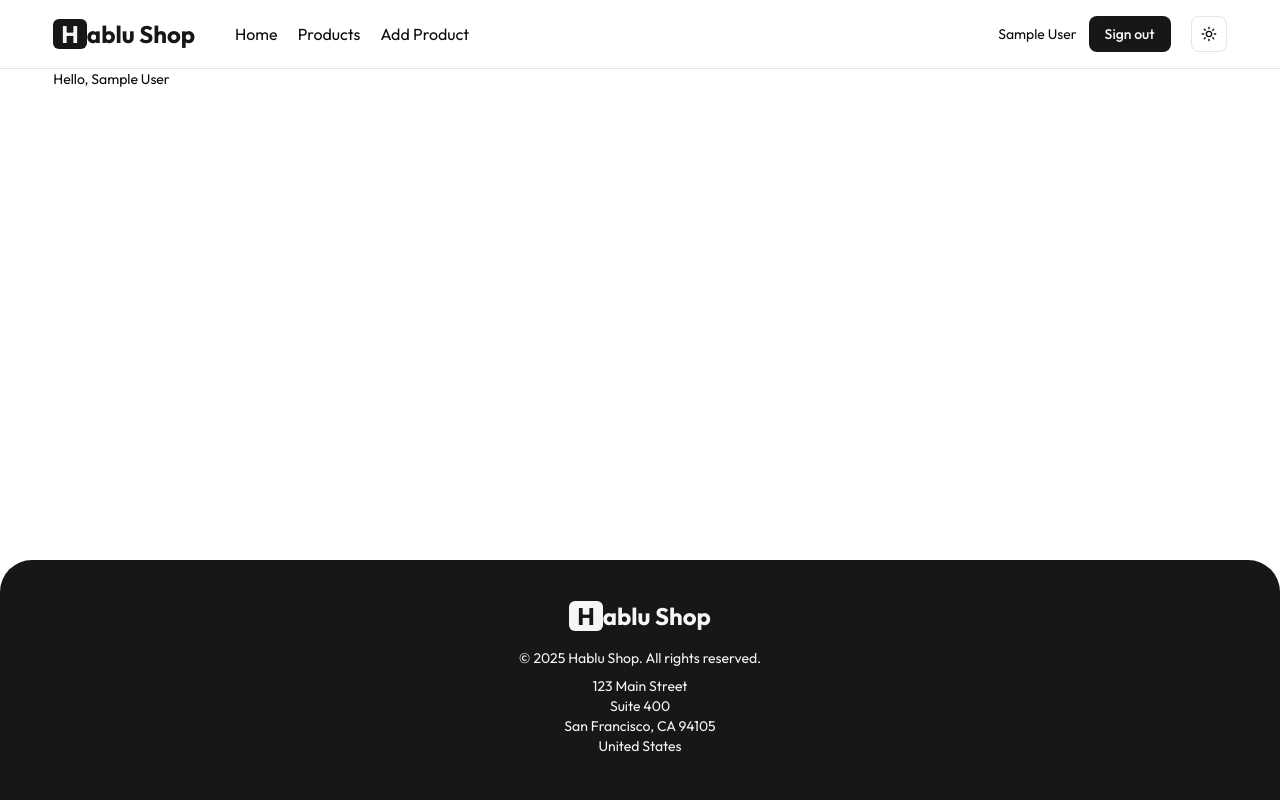
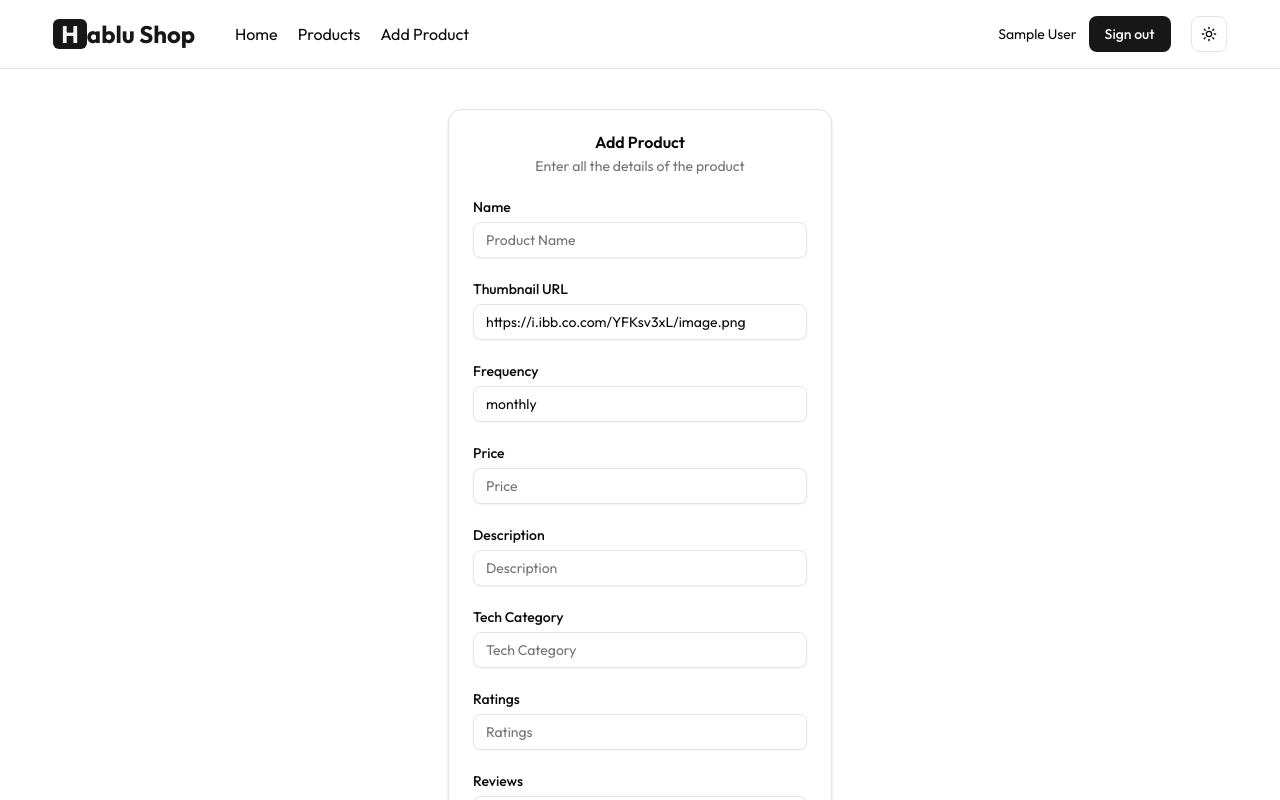
Before and after one commit to 0xKafi/Hablu-Shop, a Next.js app: page /dashboard/add-product in a window 1280 px wide. Shown: the top 800 px of the page. Built offline with nearby package versions, Linux system fonts and the light colour scheme; no server answers; sample sign-in values are in the browser's storage.

Commit message:
add product form handled

```diff
--- a/next.config.ts
+++ b/next.config.ts
@@ -8,6 +8,11 @@ const nextConfig: NextConfig = {
         hostname: 'i.ibb.co',
         pathname: '/**',
       },
+            {
+        protocol: 'https',
+        hostname: 'i.ibb.co.com',
+        pathname: '/**',
+      },
     ],
   },
 };
--- a/package.json
+++ b/package.json
@@ -10,6 +10,7 @@
   },
   "dependencies": {
     "@radix-ui/react-dropdown-menu": "^2.1.16",
+    "@radix-ui/react-label": "^2.1.7",
     "@radix-ui/react-slot": "^1.2.3",
     "class-variance-authority": "^0.7.1",
     "clsx": "^2.1.1",
--- a/src/app/dashboard/add-product/page.tsx
+++ b/src/app/dashboard/add-product/page.tsx
@@ -1,6 +1,8 @@
 import { getServerSession } from "next-auth/next"
 import { redirect } from "next/navigation"
 import { authOptions } from "@/lib/auth"
+import Form from "@/components/Form"
+
 
 export default async function AddProductPage() {
   const session = await getServerSession(authOptions)
@@ -10,8 +12,8 @@ export default async function AddProductPage() {
   }
 
   return (
-    <div className="flex items-center space-x-3">
-      <p className="text-sm">Hello, {session.user?.name}</p>
+    <div className="flex justify-center mb-24 mt-10">
+      <Form></Form>
     </div>
   )
 }
--- a/src/app/products/[id]/page.tsx
+++ b/src/app/products/[id]/page.tsx
@@ -25,7 +25,7 @@ interface Product {
 const Page = async({ params }: PageProps) => {
   const { id } = params;
 
-    const data = await fetch(`http://localhost:3000/products/${id}`)
+    const data = await fetch(`https://hablu-shop-backend.vercel.app/products/${id}`)
     const product: Product = await data.json()
 
   return (
--- a/src/app/products/page.tsx
+++ b/src/app/products/page.tsx
@@ -14,7 +14,7 @@ const page = async () => {
         reviews: number;
     }
 
-    const data = await fetch('http://localhost:3000/products')
+    const data = await fetch('https://hablu-shop-backend.vercel.app/products')
     const products: Product[] = await data.json()
     return (
         <div className='grid grid-cols-2 md:grid-cols-3 lg:grid-cols-4 gap-6 mt-10 mx-auto mb-24'>
--- /dev/null
+++ b/src/components/Form.tsx
@@ -0,0 +1,113 @@
+"use client"
+import React from 'react';
+import { Input } from "@/components/ui/input"
+import { Label } from "@/components/ui/label"
+import {
+  Card,
+  CardContent,
+  CardDescription,
+  CardHeader,
+  CardTitle,
+} from "@/components/ui/card"
+import { Button } from "@/components/ui/button"
+
+const Form = () => {
+    const handleSubmit = async (e: React.FormEvent<HTMLFormElement>) => {
+    e.preventDefault();
+
+    const form = e.currentTarget;
+    const formData = new FormData(form);
+
+    const rawData = Object.fromEntries(formData.entries());
+
+    const data = {
+    ...rawData,
+    price: Number(rawData.price),
+    ratings: Number(rawData.ratings),
+    reviews: Number(rawData.reviews),
+    };
+
+    try {
+        const response = await fetch('https://hablu-shop-backend.vercel.app/add-product', {
+        method: 'POST',
+        headers: {
+            'Content-Type': 'application/json',
+        },
+        body: JSON.stringify(data),
+        });
+
+        if (response.ok) {
+        const result = await response.json();
+        console.log('Post created successfully:', result);
+
+        } else {
+        console.error('Failed to create post:', response.statusText);
+        }
+    } catch (error) {
+        console.error('Error sending POST request:', error);
+    }
+
+    };
+
+    return (
+        <div>
+        <Card className="w-sm">
+          <CardHeader>
+            <CardTitle className="text-center">Add Product</CardTitle>
+            <CardDescription className="text-center">
+              Enter all the details of the product
+            </CardDescription>
+          </CardHeader>
+          <CardContent>
+            <form onSubmit={handleSubmit}>
+              <div className="flex flex-col gap-6">
+                <div className="grid gap-2">
+                  <Label>Name</Label>
+                  <Input name="name" type="text" placeholder="Product Name" required />
+                </div>
+
+                <div className="grid gap-2">
+                  <Label>Thumbnail URL</Label>
+                  <Input name="thumbnail" type="text" defaultValue="https://i.ibb.co.com/YFKsv3xL/image.png" placeholder="Thumbnail URL" required />
+                </div>
+
+                <div className="grid gap-2">
+                  <Label>Frequency</Label>
+                  <Input name="frequency" type="text" defaultValue="monthly" placeholder="Frequency" required />
+                </div>
+
+                <div className="grid gap-2">
+                  <Label>Price</Label>
+                  <Input name="price" type="number" max={100} min={10} placeholder="Price" required />
+                </div>
+
+                <div className="grid gap-2">
+                  <Label>Description</Label>
+                  <Input name="description" type="text" placeholder="Description" required />
+                </div>
+
+                <div className="grid gap-2">
+                  <Label>Tech Category</Label>
+                  <Input name="tech_category" type="text" placeholder="Tech Category" required />
+                </div>
+
+                <div className="grid gap-2">
+                  <Label>Ratings</Label>
+                  <Input name="ratings" type="number" min={1} max={5} placeholder="Ratings" step="0.1" required />
+                </div>
+
+                <div className="grid gap-2">
+                  <Label>Reviews</Label>
+                  <Input name="reviews" type="number" placeholder="Reviews" required />
+                </div>
+              </div>
+
+              <Button className="mt-5">Submit</Button>
+            </form>
+          </CardContent>
+        </Card>
+        </div>
+    );
+};
+
+export default Form;
--- a/src/components/ProductHighlights.tsx
+++ b/src/components/ProductHighlights.tsx
@@ -16,7 +16,7 @@ interface Product {
 }
 
 const ProductHighlights = async() => {
-    const data = await fetch('http://localhost:3000/highlights')
+    const data = await fetch('https://hablu-shop-backend.vercel.app/highlights')
     const products: Product[] = await data.json()
     return (
         <section className='my-24'>
--- /dev/null
+++ b/src/components/ui/card.tsx
@@ -0,0 +1,92 @@
+import * as React from "react"
+
+import { cn } from "@/lib/utils"
+
+function Card({ className, ...props }: React.ComponentProps<"div">) {
+  return (
+    <div
+      data-slot="card"
+      className={cn(
+        "bg-card text-card-foreground flex flex-col gap-6 rounded-xl border py-6 shadow-sm",
+        className
+      )}
+      {...props}
+    />
+  )
+}
+
+function CardHeader({ className, ...props }: React.ComponentProps<"div">) {
+  return (
+    <div
+      data-slot="card-header"
+      className={cn(
+        "@container/card-header grid auto-rows-min grid-rows-[auto_auto] items-start gap-1.5 px-6 has-data-[slot=card-action]:grid-cols-[1fr_auto] [.border-b]:pb-6",
+        className
+      )}
+      {...props}
+    />
+  )
+}
+
+function CardTitle({ className, ...props }: React.ComponentProps<"div">) {
+  return (
+    <div
+      data-slot="card-title"
+      className={cn("leading-none font-semibold", className)}
+      {...props}
+    />
+  )
+}
+
+function CardDescription({ className, ...props }: React.ComponentProps<"div">) {
+  return (
+    <div
+      data-slot="card-description"
+      className={cn("text-muted-foreground text-sm", className)}
+      {...props}
+    />
+  )
+}
+
+function CardAction({ className, ...props }: React.ComponentProps<"div">) {
+  return (
+    <div
+      data-slot="card-action"
+      className={cn(
+        "col-start-2 row-span-2 row-start-1 self-start justify-self-end",
+        className
+      )}
+      {...props}
+    />
+  )
+}
+
+function CardContent({ className, ...props }: React.ComponentProps<"div">) {
+  return (
+    <div
+      data-slot="card-content"
+      className={cn("px-6", className)}
+      {...props}
+    />
+  )
+}
+
+function CardFooter({ className, ...props }: React.ComponentProps<"div">) {
+  return (
+    <div
+      data-slot="card-footer"
+      className={cn("flex items-center px-6 [.border-t]:pt-6", className)}
+      {...props}
+    />
+  )
+}
+
+export {
+  Card,
+  CardHeader,
+  CardFooter,
+  CardTitle,
+  CardAction,
+  CardDescription,
+  CardContent,
+}
--- /dev/null
+++ b/src/components/ui/label.tsx
@@ -0,0 +1,24 @@
+"use client"
+
+import * as React from "react"
+import * as LabelPrimitive from "@radix-ui/react-label"
+
+import { cn } from "@/lib/utils"
+
+function Label({
+  className,
+  ...props
+}: React.ComponentProps<typeof LabelPrimitive.Root>) {
+  return (
+    <LabelPrimitive.Root
+      data-slot="label"
+      className={cn(
+        "flex items-center gap-2 text-sm leading-none font-medium select-none group-data-[disabled=true]:pointer-events-none group-data-[disabled=true]:opacity-50 peer-disabled:cursor-not-allowed peer-disabled:opacity-50",
+        className
+      )}
+      {...props}
+    />
+  )
+}
+
+export { Label }
```
Also changed, not shown: 1 other file (tests, documents, lock files or other folders).
